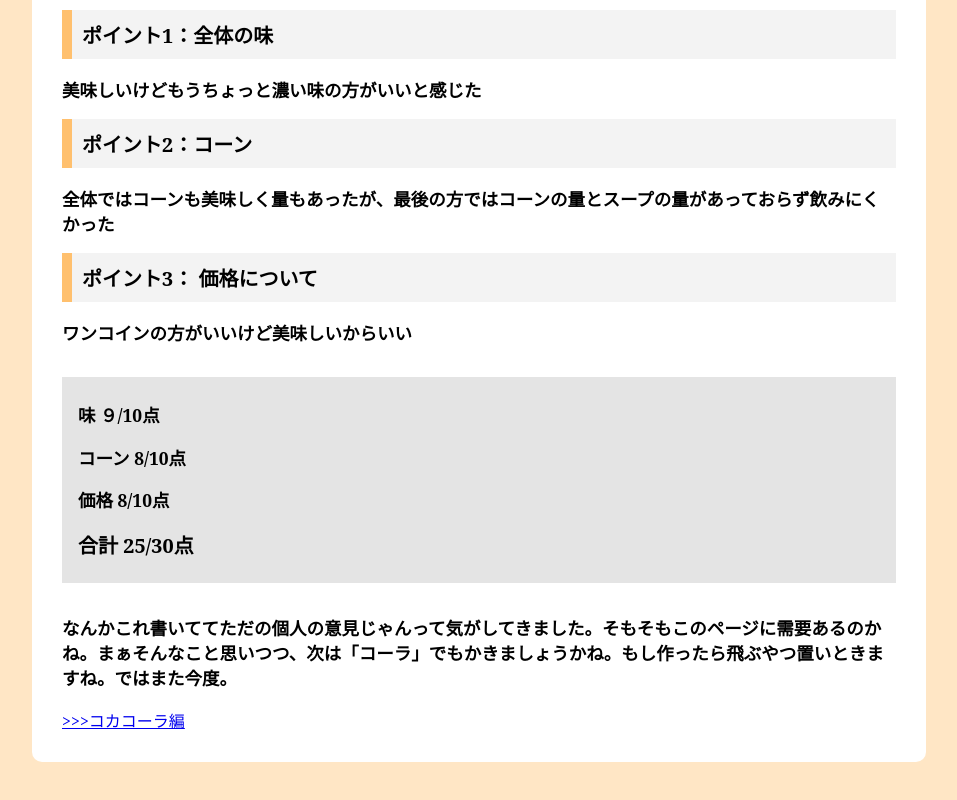
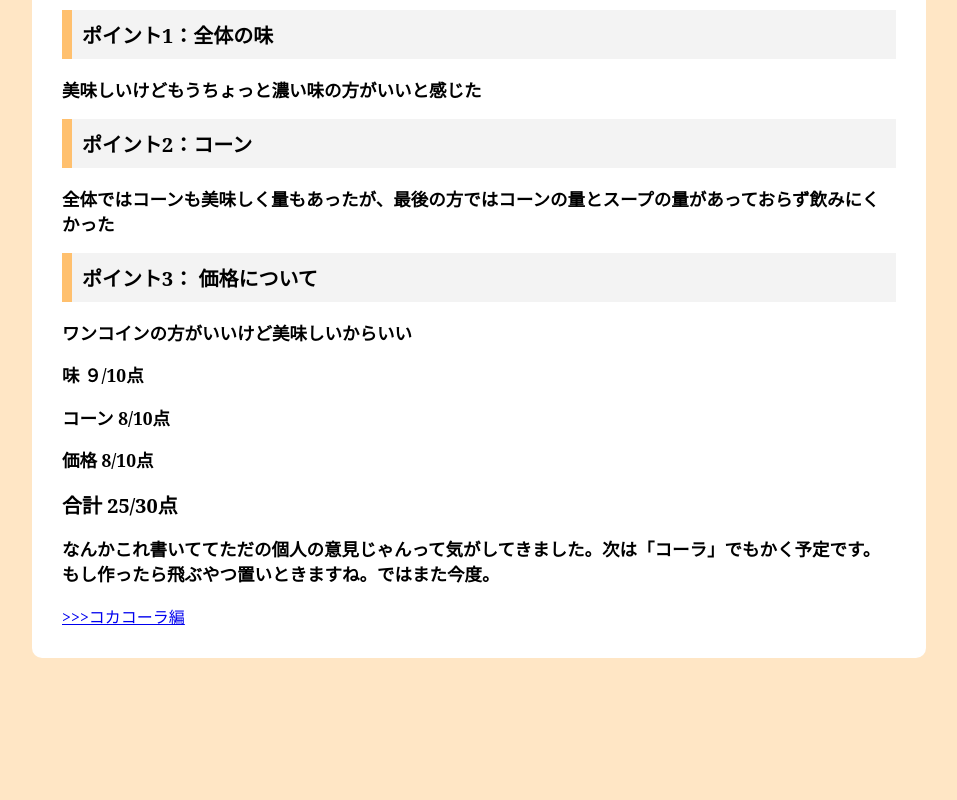
Before and after one commit to nyotti/firstpage, a plain HTML site: page index.html in a window 1280 px wide. Shown: the part 1705-2505 px from the top of the page, without its empty margins (26-983 px from the left). After the commit the page ends 2463 px from the top, so only its background shows below. Drawn offline with Linux system fonts and the light colour scheme.

Commit message:
Update index.html

```diff
--- a/index.html
+++ b/index.html
@@ -65,7 +65,7 @@
      <h3>ワンコインの方がいいけど美味しいからいい</h3>
     </div>
 
-    <div id="kekka">
+    <div class="kekka">
      <h3>味 ９/10点</h3>
      <h3>コーン 8/10点</h3>
      <h3>価格 8/10点</h3>
@@ -73,7 +73,7 @@
     </div>
 
     <div id="saigo">
-      <h3>なんかこれ書いててただの個人の意見じゃんって気がしてきました。そもそもこのページに需要あるのかね。まぁそんなこと思いつつ、次は「コーラ」でもかきましょうかね。もし作ったら飛ぶやつ置いときますね。ではまた今度。
+      <h3>なんかこれ書いててただの個人の意見じゃんって気がしてきました。次は「コーラ」でもかく予定です。もし作ったら飛ぶやつ置いときますね。ではまた今度。
       </h3>
     </div>
 
@@ -82,6 +82,5 @@
     </div>
   </div>
 
-
 </body>
 </html>
```
